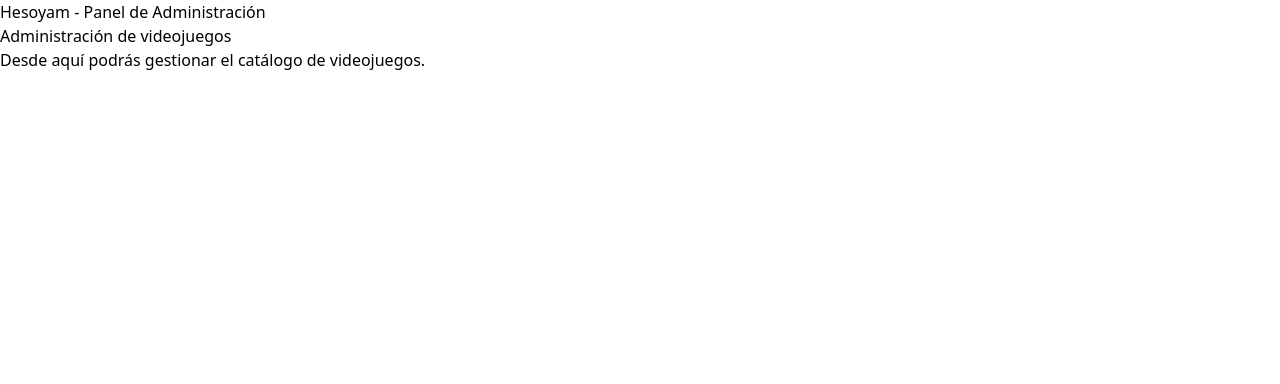
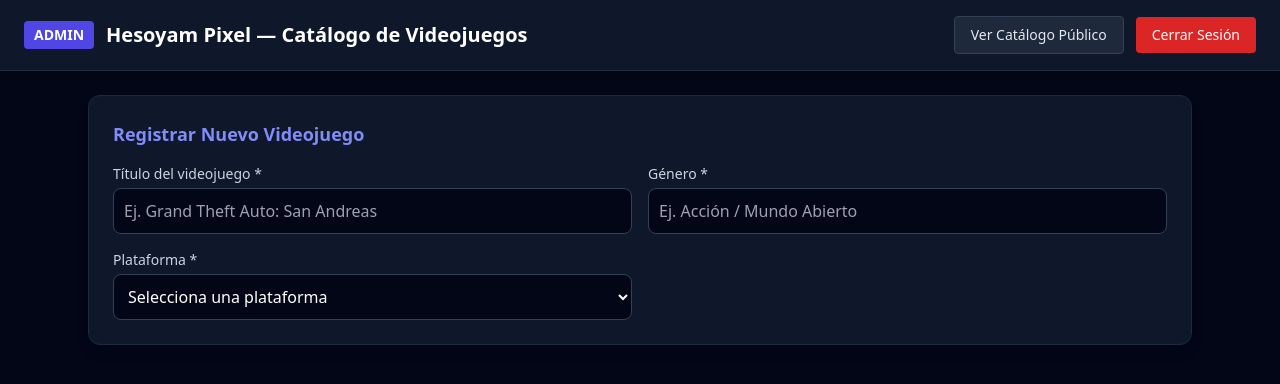
Before and after one commit to c8kepler/hesoyam_pixel, a plain HTML site: page pages/admin.html in a window 1280 px wide. Drawn offline with nearby package versions, Linux system fonts and the light colour scheme; some packages are replaced by stand-ins of ours; a script that the page names is missing.

Commit message:
feat: HTML and visuals changes in admin branch

```diff
--- a/pages/admin.html
+++ b/pages/admin.html
@@ -1,35 +1,70 @@
 <!DOCTYPE html>
 <html lang="es">
 <head>
-    <meta charset="UTF-8">
-    <meta name="viewport" content="width=device-width, initial-scale=1.0">
+  <meta charset="UTF-8">
+  <meta name="viewport" content="width=device-width, initial-scale=1.0">
+  <title>Panel Admin | Hesoyam Pixel</title>
+  <!-- Tailwind CSS -->
+  <script src="https://cdn.tailwindcss.com"></script>
+  <!-- SweetAlert2 -->
+  <script src="https://cdn.jsdelivr.net/npm/sweetalert2@11"></script>
+</head>
+<body class="bg-slate-950 text-slate-100 min-h-screen">
 
-    <title>Hesoyam | Administración</title>
+  <!-- Barra de navegación -->
+  <header class="bg-slate-900 border-b border-slate-800 px-6 py-4 flex flex-wrap justify-between items-center gap-4">
+    <div class="flex items-center gap-3">
+      <span class="bg-indigo-600 text-white font-bold px-2.5 py-1 rounded text-sm">ADMIN</span>
+      <h1 class="text-xl font-bold text-white">Hesoyam Pixel — Catálogo de Videojuegos</h1>
+    </div>
 
-    <!-- Tailwind CSS -->
-    <script src="https://cdn.tailwindcss.com"></script>
+    <div class="flex items-center gap-3">
+      <a href="../index.html"
+        class="bg-slate-800 hover:bg-slate-700 border border-slate-700 text-slate-200 px-4 py-2 rounded text-sm font-medium transition">
+        Ver Catálogo Público
+      </a>
+      <button id="btn-cerrar-sesion" type="button"
+        class="bg-red-600 hover:bg-red-500 text-white px-4 py-2 rounded text-sm font-medium transition">
+        Cerrar Sesión
+      </button>
+    </div>
+  </header>
 
-    <!-- Estilos propios -->
-    <link rel="stylesheet" href="../css/admin.css">
-</head>
+  <main class="max-w-6xl mx-auto p-6 space-y-8">
 
-<body>
+    <!-- Formulario para Crear / Editar Videojuego -->
+    <section class="bg-slate-900 p-6 rounded-xl border border-slate-800 shadow-lg">
+      <h2 id="titulo-formulario" class="text-lg font-semibold text-indigo-400 mb-4">
+        Registrar Nuevo Videojuego
+      </h2>
 
-    <header>
-        <h1>Hesoyam - Panel de Administración</h1>
-    </header>
+      <form id="form-videojuego" class="grid grid-cols-1 md:grid-cols-2 gap-4">
+        <!-- ID oculto para modo edición -->
+        <input type="hidden" id="juego-id">
 
-    <main>
-        <h2>Administración de videojuegos</h2>
+        <div>
+          <label for="titulo" class="block text-sm font-medium text-slate-300 mb-1">
+            Título del videojuego *
+          </label>
+          <input type="text" id="titulo" placeholder="Ej. Grand Theft Auto: San Andreas"
+            class="w-full p-2.5 rounded-lg bg-slate-950 border border-slate-700 text-white focus:border-indigo-500 focus:outline-none">
+        </div>
 
-        <p>Desde aquí podrás gestionar el catálogo de videojuegos.</p>
-    </main>
+        <div>
+          <label for="genero" class="block text-sm font-medium text-slate-300 mb-1">
+            Género *
+          </label>
+          <input type="text" id="genero" placeholder="Ej. Acción / Mundo Abierto"
+            class="w-full p-2.5 rounded-lg bg-slate-950 border border-slate-700 text-white focus:border-indigo-500 focus:outline-none">
+        </div>
 
-    <!-- SweetAlert2 -->
-    <script src="https://cdn.jsdelivr.net/npm/sweetalert2@11"></script>
-
-    <!-- JavaScript del panel -->
-    <script src="../js/admin.js"></script>
-
-</body>
-</html>
+        <div>
+          <label for="plataforma" class="block text-sm font-medium text-slate-300 mb-1">
+            Plataforma *
+          </label>
+          <select id="plataforma"
+            class="w-full p-2.5 rounded-lg bg-slate-950 border border-slate-700 text-white focus:border-indigo-500 focus:outline-none">
+            <option value="">Selecciona una plataforma</option>
+            <option value="PC">PC</option>
+            <option value="PlayStation 5">PlayStation 5</option>
+            <option value="Xbox Series
```
